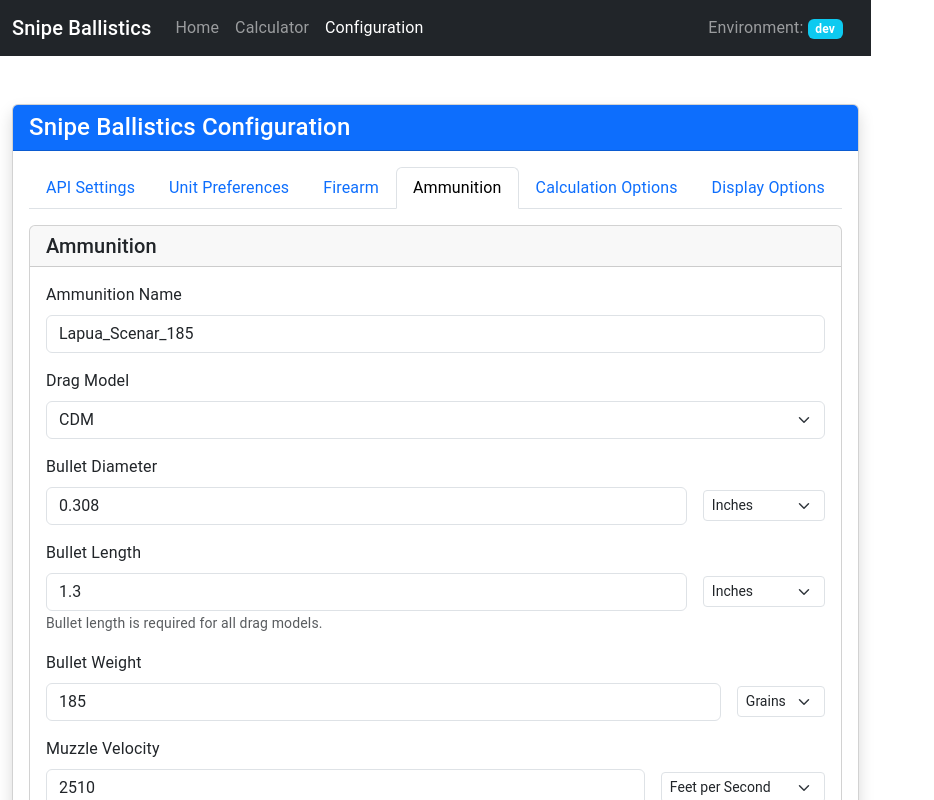
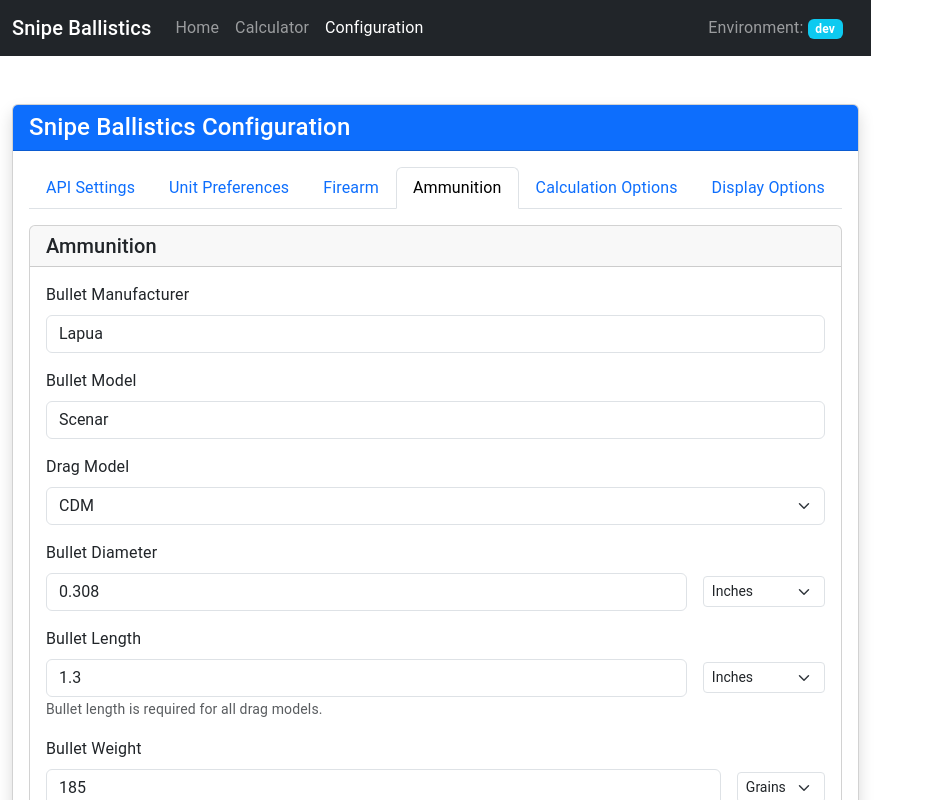
Before and after one commit to zacheusz/ballistic-calculator, a React (Vite) app: page /config in a window 1280 px wide. Both pictures are taken after a click on the tab "Ammunition". Shown: the top 800 px of the page, without its empty margins (0-934 px from the left). Built offline with nearby package versions, Linux system fonts and the light colour scheme.

Commit message:
🔄 Replace ammo name with bullet manufacturer and bullet model fields to match updated API spec

```diff
--- a/src/config/default.json
+++ b/src/config/default.json
@@ -21,7 +21,8 @@
     "ammoProfiles": []
   },
   "ammo": {
-    "name": "Lapua_Scenar_185",
+    "bulletManufacturer": "Lapua",
+    "bulletModel": "Scenar",
     "dragModel": "CDM",
     "diameter": { "value": 0.308, "unit": "INCHES" },
     "mass": { "value": 185.0, "unit": "GRAINS" },
--- a/src/i18n/en.json
+++ b/src/i18n/en.json
@@ -125,7 +125,9 @@
   "barrelTwistDirection": "Barrel Twist Direction",
   "right": "Right",
   "left": "Left",
-  "ammunitionName": "Ammunition Name",
+  "ammunitionName": "Ammunition Name (Deprecated)",
+  "bulletManufacturer": "Bullet Manufacturer",
+  "bulletModel": "Bullet Model",
   "dragModel": "Drag Model",
   "dragModelG1": "G1",
   "dragModelG7": "G7",
--- a/src/i18n/pl.json
+++ b/src/i18n/pl.json
@@ -125,7 +125,9 @@
   "barrelTwistDirection": "Kierunek skrętu lufy",
   "right": "Prawy",
   "left": "Lewy",
-  "ammunitionName": "Nazwa amunicji",
+  "ammunitionName": "Nazwa amunicji (Przestarzałe)",
+  "bulletManufacturer": "Producent pocisku",
+  "bulletModel": "Model pocisku",
   "dragModel": "Model oporu",
   "dragModelG1": "G1",
   "dragModelG7": "G7",
--- a/src/pages/ConfigPage.jsx
+++ b/src/pages/ConfigPage.jsx
@@ -430,11 +430,20 @@ const ConfigPage = () => {
                     <Card.Header as="h5">{t('ammunition')}</Card.Header>
                     <Card.Body>
                       <Form.Group className="mb-3">
-                        <Form.Label>{t('ammunitionName')}</Form.Label>
+                        <Form.Label>{t('bulletManufacturer')}</Form.Label>
                         <Form.Control
                           type="text"
-                          value={ammunition.name}
-                          onChange={(e) => handleAmmoChange('name', e.target.value)}
+                          value={ammunition.bulletManufacturer}
+                          onChange={(e) => handleAmmoChange('bulletManufacturer', e.target.value)}
+                        />
+                      </Form.Group>
+
+                      <Form.Group className="mb-3">
+                        <Form.Label>{t('bulletModel')}</Form.Label>
+                        <Form.Control
+                          type="text"
+                          value={ammunition.bulletModel}
+                          onChange={(e) => handleAmmoChange('bulletModel', e.target.value)}
                         />
                       </Form.Group>
 
```
